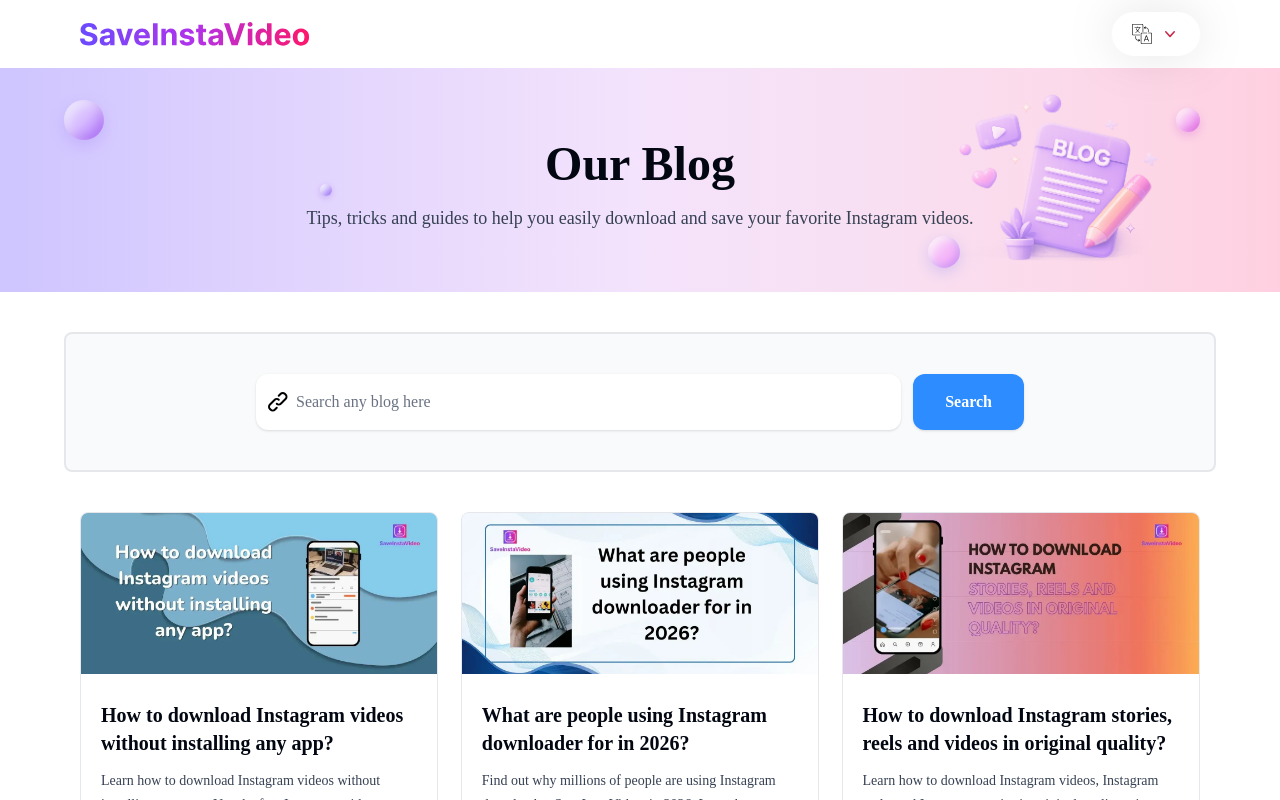
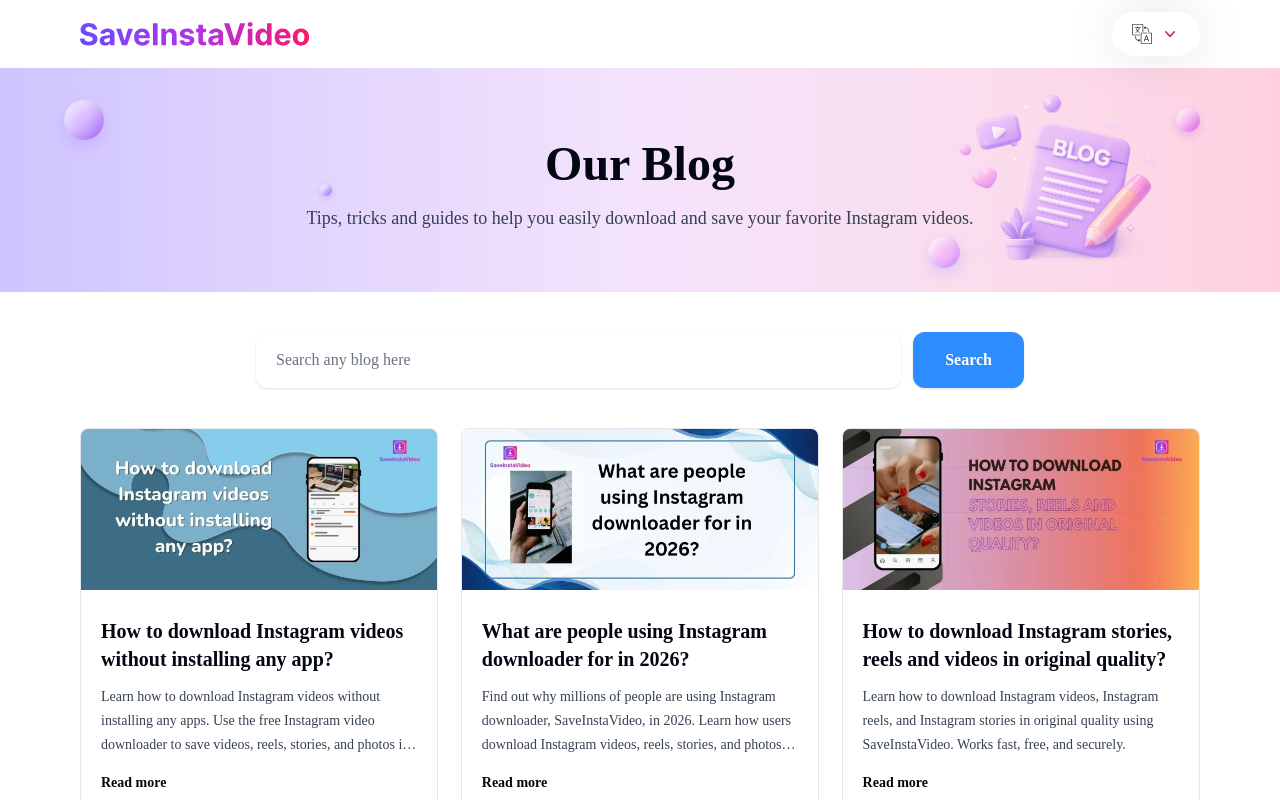
Before and after one commit to chiragv444/Instagram-tool-nextjs, a Next.js app: page /blog in a window 1280 px wide. Shown: the top 800 px of the page. Built offline with nearby package versions, Linux system fonts and the light colour scheme.

Commit message:
Design chnage for search box in blogs

```diff
--- a/app/blog/page.tsx
+++ b/app/blog/page.tsx
@@ -66,7 +66,7 @@
           </div>
         </div>
       </section>
-      <section className="container max-w-6xl mx-auto mt-10 px-4 py-10 border-2 border-gray-200 rounded-lg bg-gray-50">
+      <section className="container max-w-6xl mx-auto mt-10">
         <form
             id="get_blog"
             action="/blog/search"
@@ -78,7 +78,7 @@
           >
             <div className="flex flex-col md:flex-row w-full gap-3 max-w-3xl items-stretch">
               <div className="flex flex-1 bg-white rounded-xl shadow overflow-hidden relative">
-                <span className="absolute top-1/2 left-3 -translate-y-1/2 text-gray-500 hidden md:block">
+                {/* <span className="absolute top-1/2 left-3 -translate-y-1/2 text-gray-500 hidden md:block">
                   <svg
                     width={20}
                     height={20}
@@ -95,7 +95,7 @@
                       strokeLinejoin="round"
                     />
                   </svg>
-                </span>
+                </span> */}
 
                 <input
                   id="q"
@@ -105,7 +105,7 @@
                   aria-label="Search blog by title"
                   autoCapitalize="none"
                   defaultValue={trimmedSearchQuery}
-                  className="flex-1 h-14 md:ml-5 md:px-5 px-3 text-base text-gray-800 placeholder:text-gray-500 focus:outline-none"
+                  className="flex-1 h-14 md:px-5 px-3 text-base text-gray-800 placeholder:text-gray-500 focus:outline-none"
                 />
               </div>
 
```
